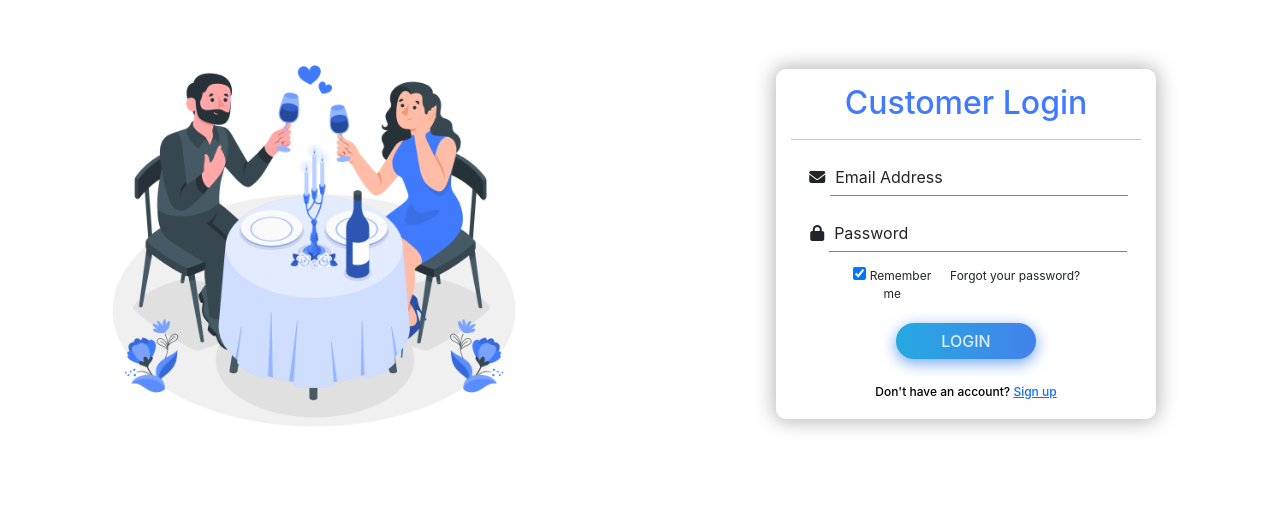
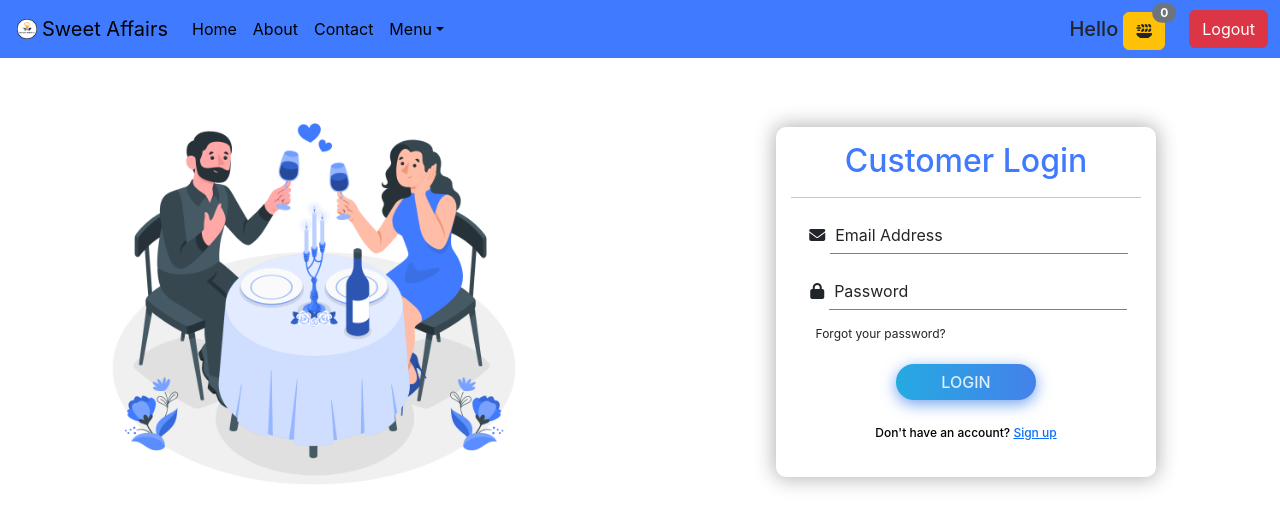
Before and after one commit to Mukesh0712/sweet-affairs, a React (Create React App) app in the folder client/: page /login in a window 1280 px wide. Shown: the top 526 px of the page. Built offline with nearby package versions, Linux system fonts and the light colour scheme.

Commit message:
feat: navbar added to login and signup

```diff
--- a/client/src/views/Login/Login.css
+++ b/client/src/views/Login/Login.css
@@ -71,18 +71,9 @@
     position: relative;
 }
 
-.login-form-checkbox-forgot-btn {
-    width: 70%;
+.login-form-forgot-btn {
     margin: 15px;
-    display: flex;
-    justify-content: space-evenly;
-    margin-left: auto;
-    margin-right: auto;
-}
-
-.login-form-checkbox {
-    width: 100px;
-    font-size: 12px;
+    text-align: center;
 }
 
 .login-form-forgot {
--- a/client/src/views/Login/Login.js
+++ b/client/src/views/Login/Login.js
@@ -5,6 +5,7 @@
 import "./Login.css"
 import loginImg from "./../../images/Valentine's Day dinner-amico.png"
 import { Link } from "react-router-dom"
+import Navbar from '../../components/Navbar/Navbar'
 
 function Login() {
 
@@ -50,6 +51,8 @@
     return (
         <div className='login-container'>
 
+            <Navbar/>
+
             <div className='row login-row'>
 
                 <div className='col-md-6 login-col'>
@@ -80,13 +83,7 @@
                                             placeholder='Password' value={password} onChange={(e) => { setPassword(e.target.value) }} />
                                     </div>
 
-                                    <div className='login-form-checkbox-forgot-btn'>
-                                        <div className='login-form-checkbox'>
-                                            <label>
-                                                <input type="checkbox" checked="checkbox" name="remember" /> Remember me
-                                            </label>
-                                        </div>
-
+                                    <div className='login-form-forgot-btn'>
                                         <div className='login-form-forgot'>
                                             <p className='login-form-forgot-pass'>Forgot your password?</p>
                                         </div>
--- a/client/src/views/Signup/Signup.js
+++ b/client/src/views/Signup/Signup.js
@@ -6,7 +6,7 @@
 import "./Signup.css"
 import signupImg from "./../../images/Tasting-amico.png"
 import { Link } from "react-router-dom"
-
+import Navbar from '../../components/Navbar/Navbar'
 
 function Signup() {
 
@@ -58,6 +58,8 @@
 
     return (
         <div className='signup-container'>
+
+            <Navbar />
 
             <div className='row signup-row'>
 
```
